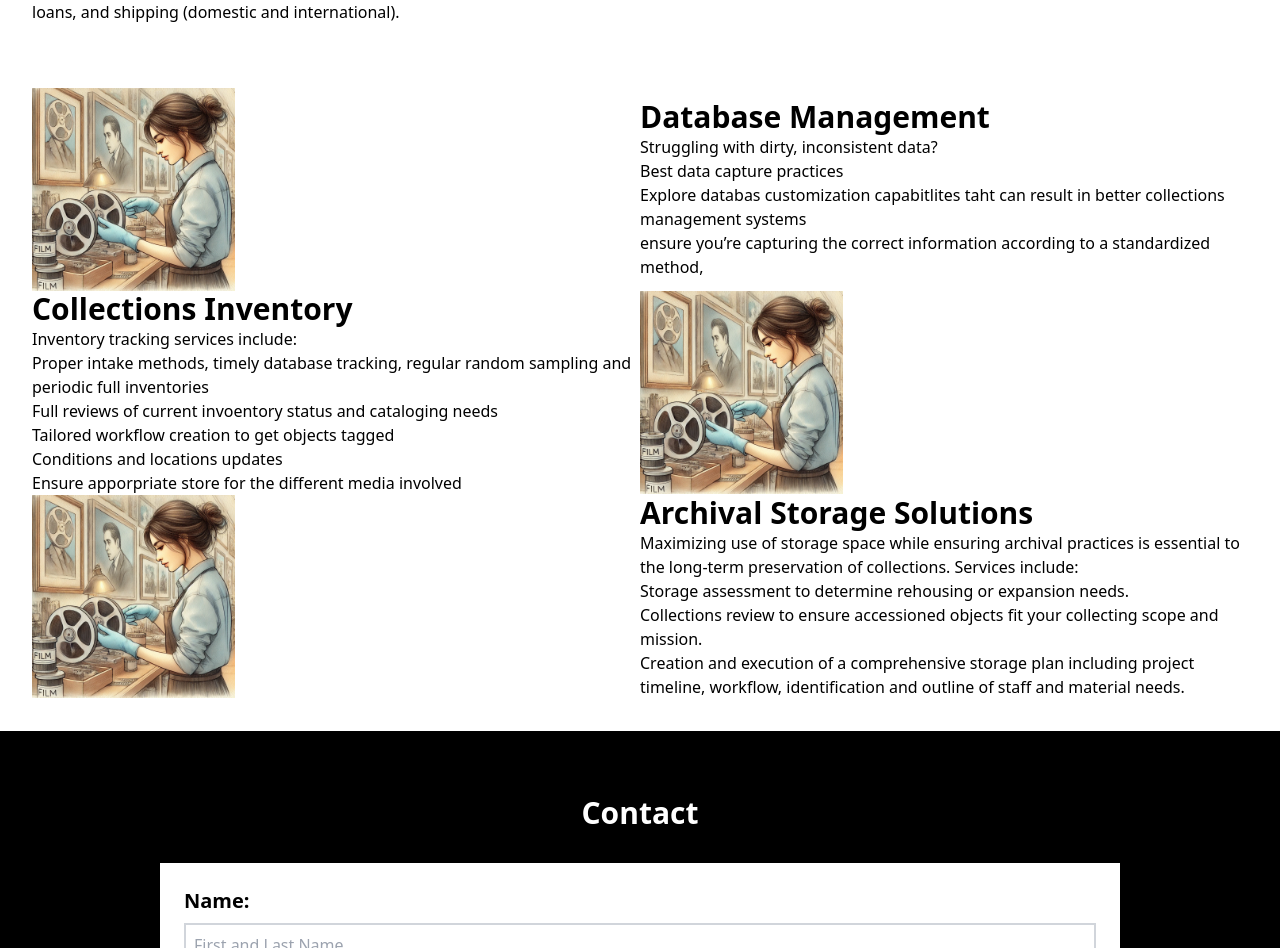
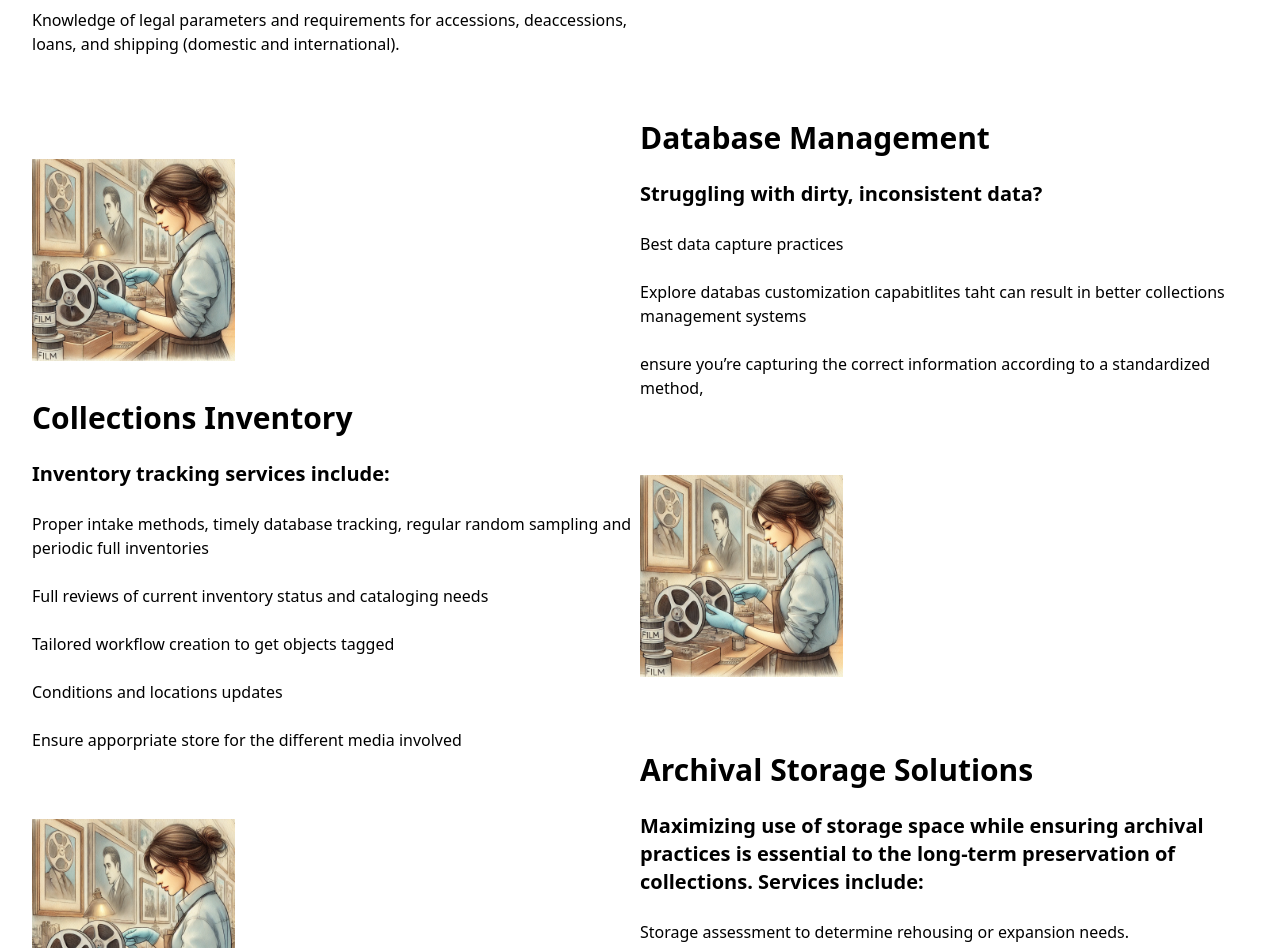
Before and after one commit to headlessflower/jennifer_collections, a Nuxt app: page /services in a window 1280 px wide. Shown: the part 564-1512 px from the top of the page. Built offline with nearby package versions, Linux system fonts and the light colour scheme.

Commit message:
changed hero image; updated navbar hover effect; updated services layout and styling

```diff
--- a/components/AppHero.vue
+++ b/components/AppHero.vue
@@ -17,7 +17,7 @@
       <AppButton text="Learn More" link="/about" />
     </div>
     <div class="grid place-items-center">
-      <img src="/archives-hero.webp" alt="Young woman at a table with artifacts" class="w-3/4" />
+      <img src="/jenny_exp_1.webp" alt="Young woman at a table with artifacts" class="w-3/4" />
     </div>
   </div>
 </template>
--- a/components/AppServices.vue
+++ b/components/AppServices.vue
@@ -13,7 +13,7 @@
 
         <img src="/archives-3.webp" alt="woman archiving  old film" sizes="sm:100vw md:25vw" />
 
-        <img src="/archives-4.webp" alt="woman archiving  old film" sizes="sm:100vw md:25vw" />
+        <img src="/jenny_exp_3.webp" alt="woman archiving  old film" sizes="sm:100vw md:25vw" />
       </div>
       <div class="services-description">
         <ul class="flex flex-col space-y-8 mb-12">
--- a/components/Header.vue
+++ b/components/Header.vue
@@ -1,29 +1,14 @@
 <script setup></script>
 <template>
-    <header class="flex flex-col w-full justify-center items-center py-4">
-        <strong class="text-3xl mb-4">Jennifer Payan</strong>
-        <nav class="space-x-6">
-            <NuxtLink
-                to="/"
-                class="uppercase text-xl hover:font-bold hover:underline ease-in-out duration-150"
-                >Home</NuxtLink
-            >
-            <NuxtLink
-                to="/about"
-                class="uppercase text-xl hover:font-bold hover:underline ease-in-out duration-150"
-                >About</NuxtLink
-            >
+  <header class="flex flex-col w-full justify-center items-center py-4">
+    <strong class="text-3xl mb-4">Jennifer Payan</strong>
+    <nav class="space-x-6">
+      <NuxtLink to="/" class="uppercase text-xl hover:font-bold transition duration-300">Home</NuxtLink>
+      <NuxtLink to="/about" class="uppercase text-xl hover:font-bold transition   duration-300">About
+      </NuxtLink>
 
-            <NuxtLink
-                to="/services"
-                class="uppercase text-xl hover:font-bold hover:underline ease-in-out duration-150"
-                >Services</NuxtLink
-            >
-            <NuxtLink
-                to="/contact"
-                class="uppercase text-xl hover:font-bold hover:underline ease-in-out duration-150"
-                >Contact</NuxtLink
-            >
-        </nav>
-    </header>
+      <NuxtLink to="/services" class="uppercase text-xl hover:font-bold  duration-150">Services</NuxtLink>
+      <NuxtLink to="/contact" class="uppercase text-xl hover:font-bold   duration-150">Contact</NuxtLink>
+    </nav>
+  </header>
 </template>
--- a/pages/services.vue
+++ b/pages/services.vue
@@ -7,8 +7,14 @@
         <div>
           <strong class="text-3xl ">Registration</strong>
           <ul class="space-y-6 mt-6">
+
+            <li class="font-bold text-xl">
+
               With experience as both a permanent collections and
               loans and exhibitions Registrar, I offer:
+
+
+            </li>
             <li>
               Strategic planning and task prioritization for
               collections goals.
@@ -35,8 +41,13 @@
         <img src="/archives-2.webp" class="w-1/3" />
         <div>
           <strong class="text-3xl">Database Management</strong>
-          <ul>
+          <ul class="space-y-6 mt-6">
+
+            <li class="font-bold text-xl">
+
               Struggling with dirty, inconsistent data?
+
+            </li>
             <li>Best data capture practices</li>
             <li>
               Explore databas customization capabitlites taht can
@@ -53,15 +64,20 @@
       <div class="grid grid-cols-2 items-center">
         <div>
           <strong class="text-3xl">Collections Inventory</strong>
-          <ul>
+          <ul class="space-y-6 mt-6">
+            <li class="font-bold text-xl">
               Inventory tracking services include:
+
+
+            </li>
+
             <li>
               Proper intake methods, timely database tracking,
               regular random sampling and periodic full
               inventories
             </li>
             <li>
-              Full reviews of current invoentory status and
+              Full reviews of current inventory status and
               cataloging needs
             </li>
             <li>
@@ -81,10 +97,14 @@
         <img src="/archives-2.webp" class="w-1/3" />
         <div>
           <strong class="text-3xl">Archival Storage Solutions</strong>
-          <ul>
+          <ul class="space-y-6 mt-6">
+            <li class="font-bold text-xl">
               Maximizing use of storage space while ensuring archival
               practices is essential to the long-term preservation of
               collections. Services include:
+
+
+            </li>
             <li>
               Storage assessment to determine rehousing or
               expansion needs.
```
Lines whose indentation alone changed are shown as unchanged.
